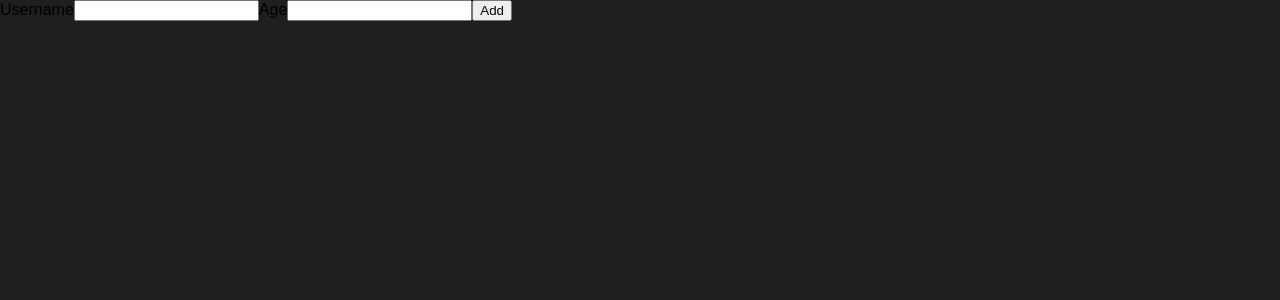
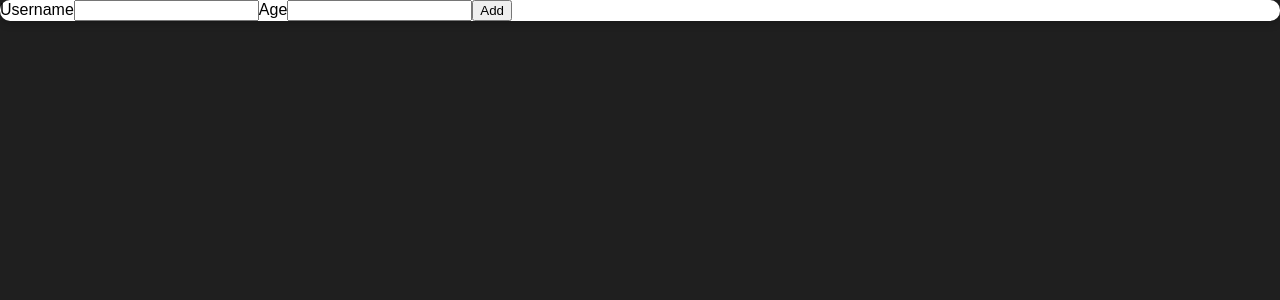
Before and after one commit to Khaled-Walid/add-user-ui, a React (Create React App) app: page / in a window 1280 px wide. Shown: the top 300 px of the page. Built offline with nearby package versions, Linux system fonts and the light colour scheme.

Commit message:
add module css style to Card component

```diff
--- a/src/components/UI/Card.js
+++ b/src/components/UI/Card.js
@@ -1,5 +1,7 @@
+import classes from "./Card.module.css";
+
 function Card(props) {
-  return <div>{props.children}</div>;
+  return <div className={classes.card}>{props.children}</div>;
 }
 
 export default Card;
--- /dev/null
+++ b/src/components/UI/Card.module.css
@@ -0,0 +1,9 @@
+.card {
+  background-color: white;
+  box-shadow: 0 2px 8px rgba(0, 0, 0, 0.26);
+  border-radius: 10px;
+  -webkit-border-radius: 10px;
+  -moz-border-radius: 10px;
+  -ms-border-radius: 10px;
+  -o-border-radius: 10px;
+}
```
